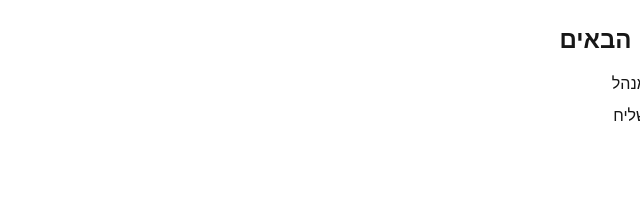
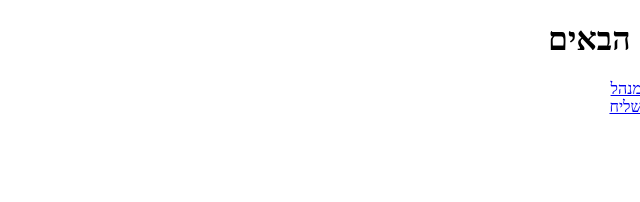
Before and after one commit to yuvalaizen12-cell/shager-app, a Next.js app: page / in a window 1280 px wide. Shown: the top 202 px of the page, without its empty margins (640-1280 px from the left). Built offline with nearby package versions, Linux system fonts and the light colour scheme; no server answers.

Commit message:
temp: layout without AuthProvider

```diff
--- a/src/app/layout.tsx
+++ b/src/app/layout.tsx
@@ -1,11 +1,10 @@
+// src/app/layout.tsx
 export const dynamic = "force-dynamic";
-import "./globals.css";
-import { AuthProvider } from "@/components/AuthProvider";
 
 export default function RootLayout({ children }: { children: React.ReactNode }) {
   return (
     <html lang="he" dir="rtl">
-      <body><AuthProvider>{children}</AuthProvider></body>
+      <body>{children}</body>
     </html>
   );
 }
```
